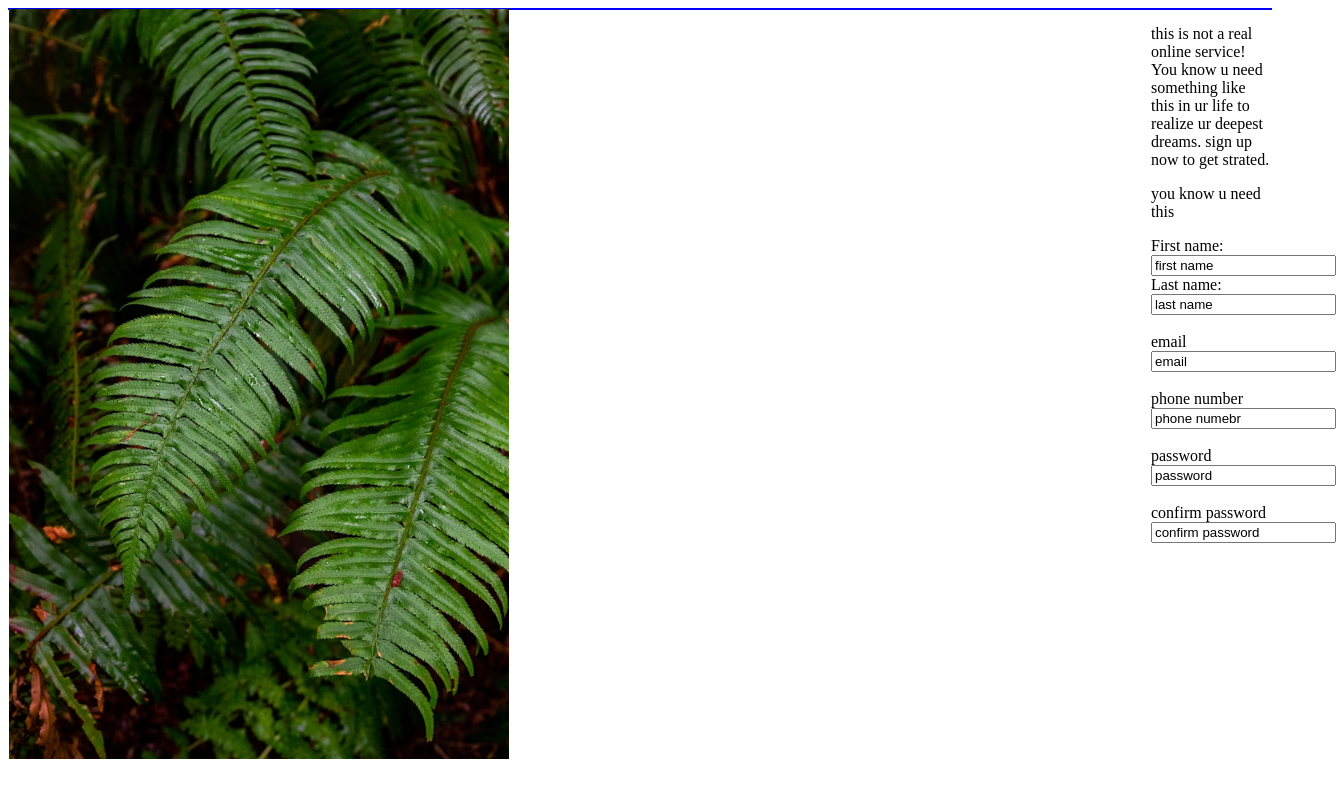
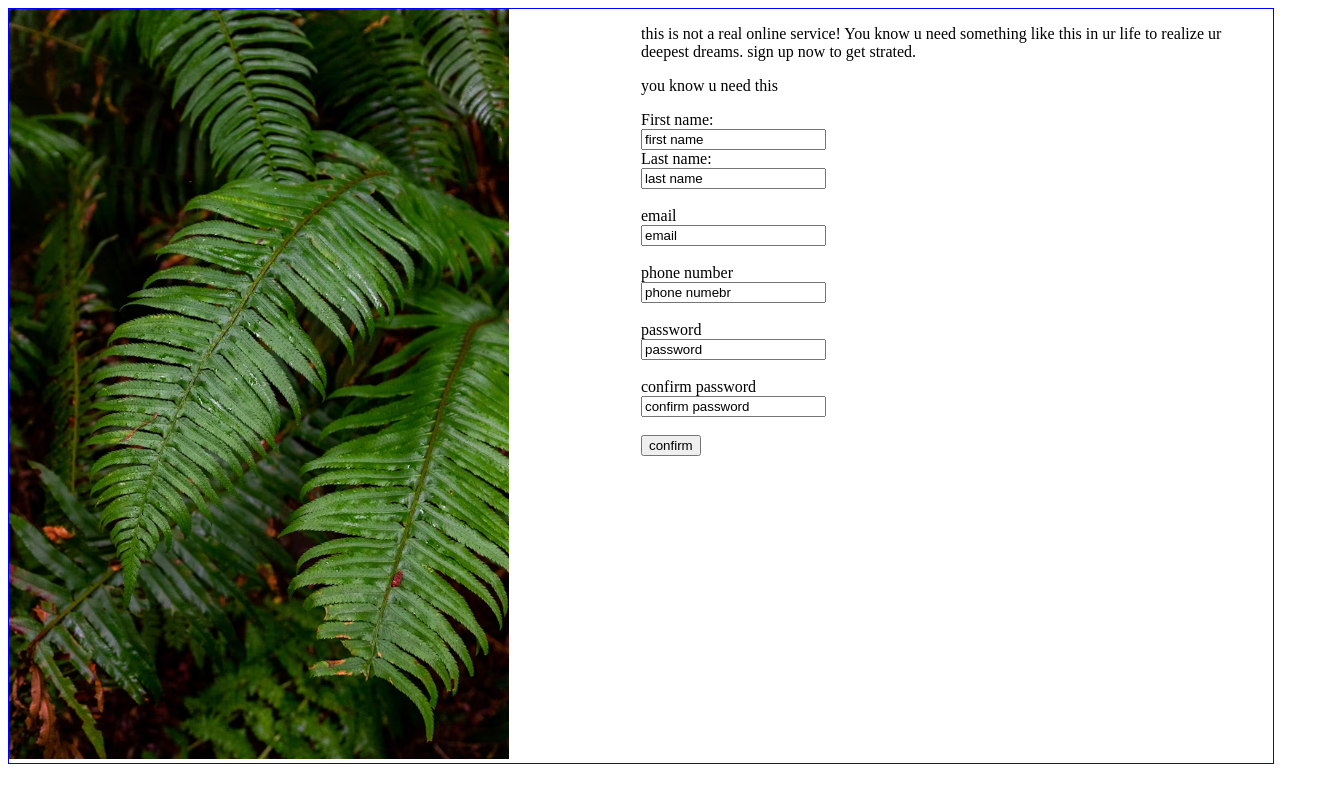
Before and after one commit to aleksi-L/odin, a plain HTML site: page sign up projecti/index.html in a window 1280 px wide. Shown: the whole page, 1336 px wide, since content can reach past the window. Drawn offline with Linux system fonts and the light colour scheme.

Commit message:
sign up projecti

```diff
--- a/sign up projecti/index.html
+++ b/sign up projecti/index.html
@@ -11,7 +11,7 @@
 <div id="tiedot">
     <p>this is not a real online service! You know u need something like this in ur life to realize ur deepest dreams. sign up now to get strated.</p>
     <p>you know u need this</p>
-
+<div id="napit">
    <form action="/action_page.php">
     <label for="fname">First name:</label><br>
     <input type="text" id="fname" name="fname" value="first name"><br>
@@ -25,8 +25,9 @@
     <input type="text" id="password" name="password" value="password"><br><br>
     <lable for="confirm password">confirm password</lable><br>
     <input type="text" id="confirm password" name="confirm password" value="confirm password"><br><br>
+    <input type="submit" value="confirm">
   </form>
-  <div></div>
+</div>
 </div>
 </div>
 </body>
--- a/sign up projecti/style.css
+++ b/sign up projecti/style.css
@@ -1,11 +1,14 @@
 #wrapper{
     border: 1px solid blue;
-
+    width:100%;
+    overflow:auto;
+}
+#wrapper div{
+    width:50%;
+    float:left;
 }
 #tiedot{
     float:right;
-    width:120px;
-    height:120px;
 }
 #kuva{
     float:left;
```
